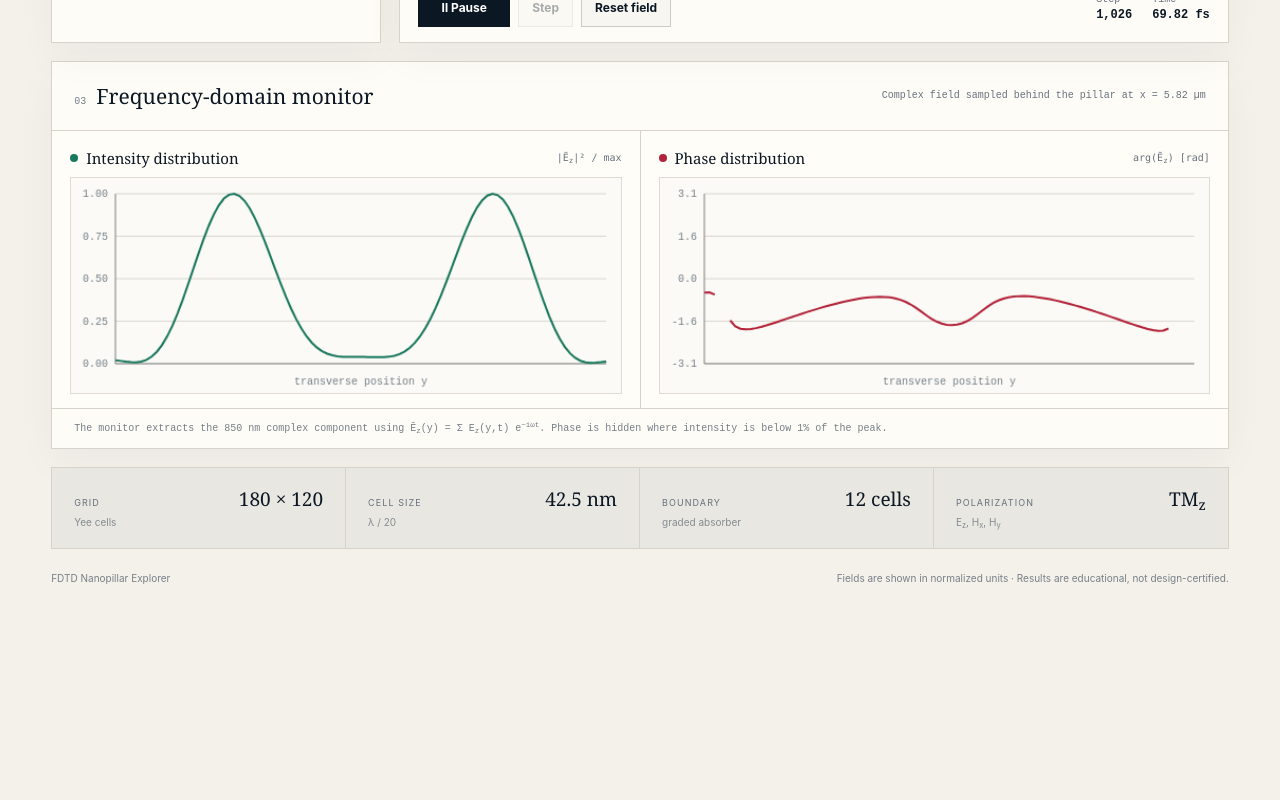
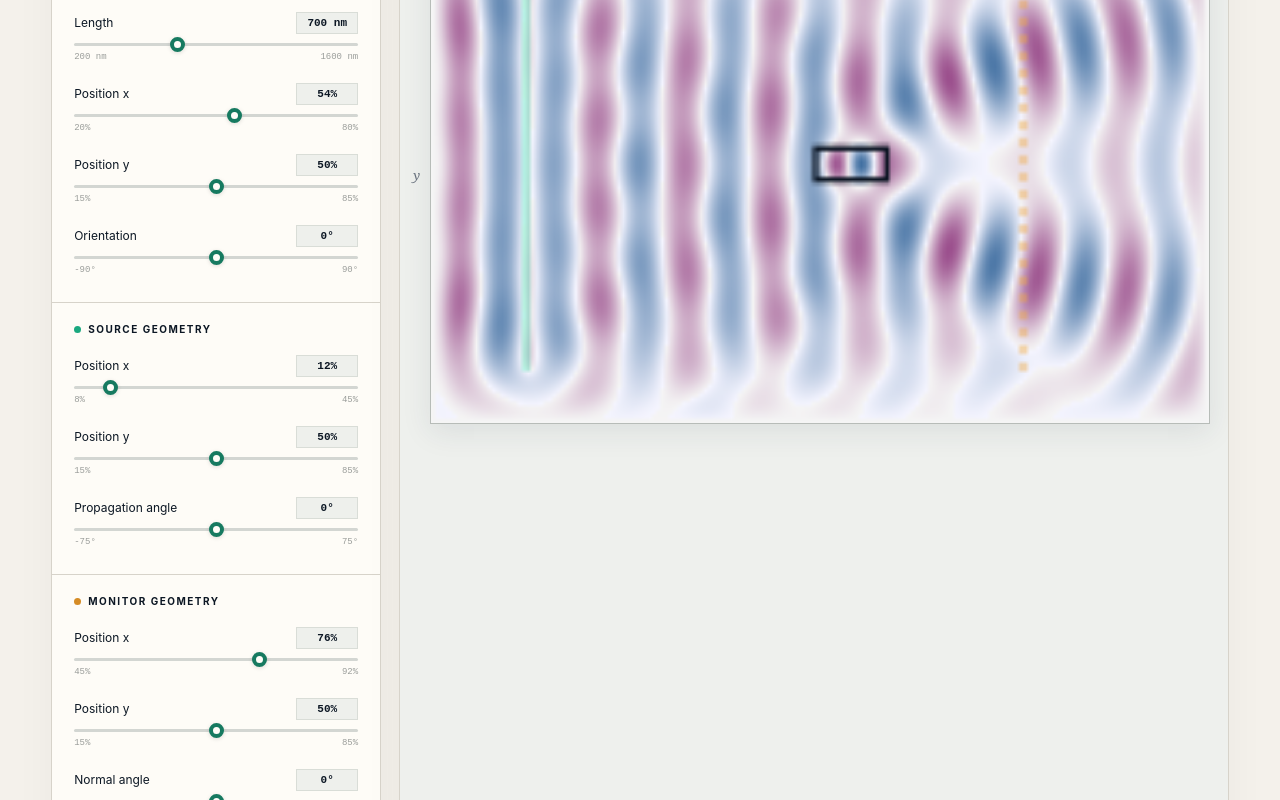
Before and after one commit to Liblivity/Stephen-FDTD, a Next.js app: page / in a window 1280 px wide. Shown: the part 1000-1800 px from the top of the page. Before the commit the page ends 1622 px from the top, so only its background shows below. Built offline with nearby package versions, Linux system fonts and the light colour scheme.

Commit message:
Add configurable simulation geometry

```diff
--- a/app/globals.css
+++ b/app/globals.css
@@ -30,6 +30,7 @@ h3 em { font-weight:400;color:var(--muted); }
 .control-group { padding:19px 22px 6px; border-bottom:1px solid var(--line); }
 .control-group.last { border-bottom:0;padding-bottom:16px; }
 .group-label { color:var(--ink);margin-bottom:18px; }
+.group-label:has(.geometry-dot){display:flex;align-items:center;gap:7px}.geometry-dot{width:7px;height:7px;border-radius:50%;display:inline-block}.source-dot{background:#1aa87f}.monitor-dot{background:#d58b25}
 .control { display:block;margin:0 0 21px; }
 .control-label { display:flex;justify-content:space-between;align-items:center;font-size:12px;margin-bottom:9px; }
 .control-label output { font:600 11px ui-monospace,monospace;background:#eef0ec;border:1px solid #d9ddd7;padding:4px 7px;min-width:62px;text-align:center; }
@@ -42,8 +43,6 @@ input[type=range]::-webkit-slider-thumb { appearance:none;width:15px;height:15px
 .canvas-wrap { position:relative;background:#eef0ed;padding:18px 18px 22px 30px;flex:1;min-height:430px;display:flex;align-items:center;justify-content:center;overflow:hidden; }
 .field-canvas { width:100%;height:auto;max-height:570px;aspect-ratio:3/2;image-rendering:auto;border:1px solid #b7bcb8;background:white;box-shadow:0 8px 28px #24384b18; }
 .axis { position:absolute;font:italic 13px Georgia,serif;color:#68717d; }.axis-y{left:13px;top:50%}.axis-x{bottom:5px;left:52%}
-.source-label { position:absolute;left:9.5%;top:24px;background:#0d6d55;color:white;font:9px ui-monospace,monospace;padding:3px 5px; }
-.monitor-label { position:absolute;left:76%;top:24px;transform:translateX(-50%);background:#a76612;color:white;font:9px ui-monospace,monospace;padding:3px 5px; }
 .transport { min-height:68px;border-top:1px solid var(--line);padding:12px 18px;display:flex;align-items:center;justify-content:space-between;gap:16px; }
 .buttons { display:flex;gap:8px; }.buttons button { border:1px solid #c9ccc7;background:#f7f6f1;color:var(--ink);padding:9px 13px;font-size:12px;font-weight:650; }.buttons button:disabled{opacity:.35;cursor:not-allowed}.buttons .primary-button{background:var(--ink);border-color:var(--ink);color:white;min-width:92px}
 .readout { display:flex;gap:20px;font:10px ui-monospace,monospace;color:var(--muted); }.readout span{display:flex;flex-direction:column;gap:3px}.readout strong{font-size:12px;color:var(--ink)}
--- a/app/page.tsx
+++ b/app/page.tsx
@@ -5,8 +5,9 @@ import { useCallback, useEffect, useRef, useState } from "react";
 const NX = 180;
 const NY = 120;
 const PML = 12;
-const COURANT = 0.48;
-const MONITOR_X = Math.round(NX * 0.76);
+const CFL_SAFETY = 0.96;
+
+type Point = { x: number; y: number; index: number };
 
 type Params = {
   wavelength: number;
@@ -15,6 +16,17 @@ type Params = {
   pillarLength: number;
   amplitude: number;
   stepsPerFrame: number;
+  windowWidth: number;
+  windowHeight: number;
+  pillarX: number;
+  pillarY: number;
+  pillarAngle: number;
+  sourceX: number;
+  sourceY: number;
+  sourceAngle: number;
+  monitorX: number;
+  monitorY: number;
+  monitorAngle: number;
 };
 
 type Engine = {
@@ -30,7 +42,13 @@ type Engine = {
   step: number;
   periodSteps: number;
   dxNm: number;
-  pillar: { x1: number; x2: number; y1: number; y2: number };
+  dyNm: number;
+  dtNmC: number;
+  coefficientX: number;
+  coefficientY: number;
+  pillarPoints: Point[];
+  sourcePoints: Point[];
+  monitorPoints: Point[];
 };
 
 const defaults: Params = {
@@ -40,24 +58,74 @@ const defaults: Params = {
   pillarLength: 700,
   amplitude: 0.65,
   stepsPerFrame: 3,
+  windowWidth: 7.65,
+  windowHeight: 5.1,
+  pillarX: 54,
+  pillarY: 50,
+  pillarAngle: 0,
+  sourceX: 12,
+  sourceY: 50,
+  sourceAngle: 0,
+  monitorX: 76,
+  monitorY: 50,
+  monitorAngle: 0,
 };
+
+function buildLinePoints(
+  centerXNm: number,
+  centerYNm: number,
+  normalAngleDegrees: number,
+  widthNm: number,
+  heightNm: number,
+  dxNm: number,
+  dyNm: number,
+): Point[] {
+  const angle = (normalAngleDegrees * Math.PI) / 180;
+  const tangentX = -Math.sin(angle);
+  const tangentY = Math.cos(angle);
+  const halfSpan = Math.hypot(widthNm, heightNm) * 0.55;
+  const points: Point[] = [];
+  const seen = new Set<number>();
+  const samples = Math.max(NX, NY) * 3;
+  for (let sample = 0; sample <= samples; sample++) {
+    const distance = -halfSpan + (2 * halfSpan * sample) / samples;
+    const x = Math.round((centerXNm + tangentX * distance) / dxNm);
+    const y = Math.round((centerYNm + tangentY * distance) / dyNm);
+    if (x < PML || x >= NX - PML || y < PML || y >= NY - PML) continue;
+    const index = x + y * NX;
+    if (!seen.has(index)) {
+      points.push({ x, y, index });
+      seen.add(index);
+    }
+  }
+  return points;
+}
 
 function createEngine(params: Params): Engine {
   const size = NX * NY;
-  const dxNm = params.wavelength / 20;
+  const widthNm = params.windowWidth * 1000;
+  const heightNm = params.windowHeight * 1000;
+  const dxNm = widthNm / NX;
+  const dyNm = heightNm / NY;
+  const dtNmC = CFL_SAFETY / Math.sqrt(dxNm ** -2 + dyNm ** -2);
+  const coefficientX = dtNmC / dxNm;
+  const coefficientY = dtNmC / dyNm;
   const epsilon = new Float32Array(size).fill(1);
   const damping = new Float32Array(size).fill(1);
-  const widthCells = Math.max(1, Math.round(params.pillarWidth / dxNm));
-  const lengthCells = Math.max(1, Math.round(params.pillarLength / dxNm));
-  const x1 = Math.round(NX * 0.54 - lengthCells / 2);
-  const x2 = x1 + lengthCells;
-  const y1 = Math.round(NY / 2 - widthCells / 2);
-  const y2 = y1 + widthCells;
+  const pillarCenterX = (params.pillarX / 100) * widthNm;
+  const pillarCenterY = (params.pillarY / 100) * heightNm;
+  const pillarAngle = (params.pillarAngle * Math.PI) / 180;
+  const cosPillar = Math.cos(pillarAngle);
+  const sinPillar = Math.sin(pillarAngle);
 
   for (let y = 0; y < NY; y++) {
     for (let x = 0; x < NX; x++) {
       const i = x + y * NX;
-      if (x >= x1 && x < x2 && y >= y1 && y < y2) {
+      const relativeX = (x + 0.5) * dxNm - pillarCenterX;
+      const relativeY = (y + 0.5) * dyNm - pillarCenterY;
+      const localX = cosPillar * relativeX + sinPillar * relativeY;
+      const localY = -sinPillar * relativeX + cosPillar * relativeY;
+      if (Math.abs(localX) <= params.pillarLength / 2 && Math.abs(localY) <= params.pillarWidth / 2) {
         epsilon[i] = params.refractiveIndex ** 2;
       }
       const edge = Math.min(x, y, NX - 1 - x, NY - 1 - y);
@@ -68,6 +136,37 @@ function createEngine(params: Params): Engine {
     }
   }
 
+  const pillarPoints = [
+    [-params.pillarLength / 2, -params.pillarWidth / 2],
+    [params.pillarLength / 2, -params.pillarWidth / 2],
+    [params.pillarLength / 2, params.pillarWidth / 2],
+    [-params.pillarLength / 2, params.pillarWidth / 2],
+  ].map(([localX, localY]) => {
+    const physicalX = pillarCenterX + cosPillar * localX - sinPillar * localY;
+    const physicalY = pillarCenterY + sinPillar * localX + cosPillar * localY;
+    const x = physicalX / dxNm;
+    const y = physicalY / dyNm;
+    return { x, y, index: Math.round(x) + Math.round(y) * NX };
+  });
+  const sourcePoints = buildLinePoints(
+    (params.sourceX / 100) * widthNm,
+    (params.sourceY / 100) * heightNm,
+    params.sourceAngle,
+    widthNm,
+    heightNm,
+    dxNm,
+    dyNm,
+  );
+  const monitorPoints = buildLinePoints(
+    (params.monitorX / 100) * widthNm,
+    (params.monitorY / 100) * heightNm,
+    params.monitorAngle,
+    widthNm,
+    heightNm,
+    dxNm,
+    dyNm,
+  );
+
   return {
     ez: new Float32Array(size),
     hx: new Float32Array(size),
@@ -75,56 +174,60 @@ function createEngine(params: Params): Engine {
     epsilon,
     damping,
     image: new ImageData(NX, NY),
-    monitorRe: new Float64Array(NY),
-    monitorIm: new Float64Array(NY),
+    monitorRe: new Float64Array(monitorPoints.length),
+    monitorIm: new Float64Array(monitorPoints.length),
     monitorSamples: 0,
     step: 0,
-    periodSteps: 20 / COURANT,
+    periodSteps: params.wavelength / dtNmC,
     dxNm,
-    pillar: { x1, x2, y1, y2 },
+    dyNm,
+    dtNmC,
+    coefficientX,
+    coefficientY,
+    pillarPoints,
+    sourcePoints,
+    monitorPoints,
   };
 }
 
 function advance(engine: Engine, params: Params) {
-  const { ez, hx, hy, epsilon, damping } = engine;
+  const { ez, hx, hy, epsilon, damping, coefficientX, coefficientY } = engine;
   for (let y = 0; y < NY - 1; y++) {
     for (let x = 0; x < NX; x++) {
       const i = x + y * NX;
-      hx[i] = (hx[i] - COURANT * (ez[i + NX] - ez[i])) * damping[i];
+      hx[i] = (hx[i] - coefficientY * (ez[i + NX] - ez[i])) * damping[i];
     }
   }
   for (let y = 0; y < NY; y++) {
     for (let x = 0; x < NX - 1; x++) {
       const i = x + y * NX;
-      hy[i] = (hy[i] + COURANT * (ez[i + 1] - ez[i])) * damping[i];
+      hy[i] = (hy[i] + coefficientX * (ez[i + 1] - ez[i])) * damping[i];
     }
   }
   for (let y = 1; y < NY - 1; y++) {
     for (let x = 1; x < NX - 1; x++) {
       const i = x + y * NX;
-      const curl = hy[i] - hy[i - 1] - hx[i] + hx[i - NX];
-      ez[i] = (ez[i] + (COURANT / epsilon[i]) * curl) * damping[i];
+      const curlX = coefficientX * (hy[i] - hy[i - 1]);
+      const curlY = coefficientY * (hx[i] - hx[i - NX]);
+      ez[i] = (ez[i] + (curlX - curlY) / epsilon[i]) * damping[i];
     }
   }
 
-  const sourceX = PML + 5;
   const ramp = 1 - Math.exp(-((engine.step / (engine.periodSteps * 3)) ** 2));
   const source =
     params.amplitude * ramp * Math.sin((2 * Math.PI * engine.step) / engine.periodSteps);
-  for (let y = PML + 2; y < NY - PML - 2; y++) {
-    ez[sourceX + y * NX] += source;
-  }
+  engine.sourcePoints.forEach((point) => { ez[point.index] += source; });
 
   // Frequency-domain monitor: accumulate Ez * exp(-i omega t) after transients.
   if (engine.step > engine.periodSteps * 7) {
     const angle = (2 * Math.PI * engine.step) / engine.periodSteps;
     const cosine = Math.cos(angle);
     const sine = Math.sin(angle);
-    for (let y = PML; y < NY - PML; y++) {
-      const value = ez[MONITOR_X + y * NX];
-      engine.monitorRe[y] += value * cosine;
-      engine.monitorIm[y] -= value * sine;
-    }
+    engine.monitorPoints.forEach((point, index) => {
+      const value = ez[point.index];
+      engine.monitorRe[index] += value * cosine;
+      engine.monitorIm[index] -= value * sine;
+    });
     engine.monitorSamples += 1;
   }
   engine.step += 1;
@@ -156,23 +259,36 @@ function render(engine: Engine, canvas: HTMLCanvasElement) {
   if (!context) return;
   context.putImageData(engine.image, 0, 0);
 
-  const p = engine.pillar;
   context.strokeStyle = "#07111f";
   context.lineWidth = 1.2;
-  context.strokeRect(p.x1, NY - p.y2, p.x2 - p.x1, p.y2 - p.y1);
+  context.beginPath();
+  engine.pillarPoints.forEach((point, index) => {
+    if (index === 0) context.moveTo(point.x, NY - point.y);
+    else context.lineTo(point.x, NY - point.y);
+  });
+  context.closePath();
+  context.stroke();
   context.strokeStyle = "#5df2c2";
   context.lineWidth = 0.8;
   context.beginPath();
-  context.moveTo(PML + 5, PML + 2);
-  context.lineTo(PML + 5, NY - PML - 2);
+  const sourceStart = engine.sourcePoints[0];
+  const sourceEnd = engine.sourcePoints.at(-1);
+  if (sourceStart && sourceEnd) {
+    context.moveTo(sourceStart.x, NY - sourceStart.y);
+    context.lineTo(sourceEnd.x, NY - sourceEnd.y);
+  }
   context.stroke();
   context.save();
   context.strokeStyle = "#f2a93b";
   context.lineWidth = 0.8;
   context.setLineDash([2, 2]);
   context.beginPath();
-  context.moveTo(MONITOR_X, PML);
-  context.lineTo(MONITOR_X, NY - PML);
+  const monitorStart = engine.monitorPoints[0];
+  const monitorEnd = engine.monitorPoints.at(-1);
+  if (monitorStart && monitorEnd) {
+    context.moveTo(monitorStart.x, NY - monitorStart.y);
+    context.lineTo(monitorEnd.x, NY - monitorEnd.y);
+  }
   context.stroke();
   context.restore();
 }
@@ -217,7 +333,7 @@ function drawProfile(
   context.lineTo(width - right, height - bottom);
   context.stroke();
   context.textAlign = "center";
-  context.fillText("transverse position y", (left + width - right) / 2, height - 8);
+  context.fillText("position along monitor", (left + width - right) / 2, height - 8);
 
   if (!values.length) {
     context.fillStyle = "#8b918f";
@@ -254,9 +370,9 @@ function renderProfiles(engine: Engine, intensityCanvas: HTMLCanvasElement, phas
   const intensity: number[] = [];
   const phase: number[] = [];
   let peak = 0;
-  for (let y = PML; y < NY - PML; y++) {
-    const re = engine.monitorRe[y] / engine.monitorSamples;
-    const im = engine.monitorIm[y] / engine.monitorSamples;
+  for (let index = 0; index < engine.monitorPoints.length; index++) {
+    const re = engine.monitorRe[index] / engine.monitorSamples;
+    const im = engine.monitorIm[index] / engine.monitorSamples;
     const value = re * re + im * im;
     intensity.push(value);
     peak = Math.max(peak, value);
@@ -264,8 +380,7 @@ function renderProfiles(engine: Engine, intensityCanvas: HTMLCanvasElement, phas
   const scale = peak || 1;
   for (let index = 0; index < intensity.length; index++) {
     intensity[index] /= scale;
-    const y = index + PML;
-    phase.push(intensity[index] < 0.01 ? Number.NaN : Math.atan2(engine.monitorIm[y], engine.monitorRe[y]));
+    phase.push(intensity[index] < 0.01 ? Number.NaN : Math.atan2(engine.monitorIm[index], engine.monitorRe[index]));
   }
   drawProfile(intensityCanvas, intensity, 0, 1, "#19785e", "Collecting field samples");
   drawProfile(phaseCanvas, phase, -Math.PI, Math.PI, "#b2233a", "Collecting field samples");
@@ -371,7 +486,8 @@ export default function Home() {
   };
 
   const engine = engineRef.current;
-  const timeFs = displayStep * COURANT * engine.dxNm / 299.792458;
+  const timeFs = displayStep * engine.dtNmC / 299.792458;
+  const cellsPerWavelength = params.wavelength / Math.max(engine.dxNm, engine.dyNm);
 
   return (
     <main>
@@ -404,10 +520,30 @@ export default function Home() {
             <Slider label="Source amplitude" value={params.amplitude} min={0.1} max={1} step={0.05} unit="" onChange={(v) => changeParam("amplitude", v, false)} />
           </div>
           <div className="control-group">
+            <p className="group-label">Simulation window</p>
+            <Slider label="Window width" value={params.windowWidth} min={5} max={18} step={0.25} unit=" µm" onChange={(v) => changeParam("windowWidth", v)} />
+            <Slider label="Window height" value={params.windowHeight} min={3} max={12} step={0.25} unit=" µm" onChange={(v) => changeParam("windowHeight", v)} />
+          </div>
+          <div className="control-group">
             <p className="group-label">Nanopillar</p>
             <Slider label="Refractive index" value={params.refractiveIndex} min={1} max={4} step={0.1} unit="" onChange={(v) => changeParam("refractiveIndex", v)} />
             <Slider label="Width" value={params.pillarWidth} min={100} max={800} step={25} unit=" nm" onChange={(v) => changeParam("pillarWidth", v)} />
             <Slider label="Length" value={params.pillarLength} min={200} max={1600} step={50} unit=" nm" onChange={(v) => changeParam("pillarLength", v)} />
+            <Slider label="Position x" value={params.pillarX} min={20} max={80} step={1} unit="%" onChange={(v) => changeParam("pillarX", v)} />
+            <Slider label="Position y" value={params.pillarY} min={15} max={85} step={1} unit="%" onChange={(v) => changeParam("pillarY", v)} />
+            <Slider label="Orientation" value={params.pillarAngle} min={-90} max={90} step={5} unit="°" onChange={(v) => changeParam("pillarAngle", v)} />
+          </div>
+          <div className="control-group">
+            <p className="group-label"><span className="geometry-dot source-dot" />Source geometry</p>
+            <Slider label="Position x" value={params.sourceX} min={8} max={45} step={1} unit="%" onChange={(v) => changeParam("sourceX", v)} />
+            <Slider label="Position y" value={params.sourceY} min={15} max={85} step={1} unit="%" onChange={(v) => changeParam("sourceY", v)} />
+            <Slider label="Propagation angle" value={params.sourceAngle} min={-75} max={75} step={5} unit="°" onChange={(v) => changeParam("sourceAngle", v)} />
+          </div>
+          <div className="control-group">
+            <p className="group-label"><span className="geometry-dot monitor-dot" />Monitor geometry</p>
+            <Slider label="Position x" value={params.monitorX} min={45} max={92} step={1} unit="%" onChange={(v) => changeParam("monitorX", v)} />
+            <Slider label="Position y" value={params.monitorY} min={15} max={85} step={1} unit="%" onChange={(v) => changeParam("monitorY", v)} />
+            <Slider label="Normal angle" value={params.monitorAngle} min={-90} max={90} step={5} unit="°" onChange={(v) => changeParam("monitorAngle", v)} />
           </div>
           <div className="control-group last">
             <p className="group-label">Playback</p>
@@ -424,10 +560,15 @@ export default function Home() {
             <div className="legend"><span className="negative" /> −1 <span className="gradient" /> +1</div>
           </div>
           <div className="canvas-wrap">
-            <canvas className="field-canvas" ref={canvasRef} width={NX} height={NY} aria-label="Animated electric field simulation" />
+            <canvas
+              className="field-canvas"
+              ref={canvasRef}
+              width={NX}
+              height={NY}
+              style={{ aspectRatio: `${params.windowWidth} / ${params.windowHeight}` }}
+              aria-label="Animated electric field simulation"
+            />
             <span className="axis axis-y">y</span><span className="axis axis-x">x</span>
-            <span className="source-label">source</span>
-            <span className="monitor-label">DFT monitor</span>
           </div>
           <div className="transport">
             <div className="buttons">
@@ -443,7 +584,7 @@ export default function Home() {
       <section className="panel analysis-panel">
         <div className="analysis-head">
           <div><span className="section-number">03</span><h3>Frequency-domain monitor</h3></div>
-          <p>Complex field sampled behind the pillar at x = {(MONITOR_X * engine.dxNm / 1000).toFixed(2)} µm</p>
+          <p>Monitor center: ({params.monitorX}%, {params.monitorY}%) · normal {params.monitorAngle}°</p>
         </div>
         <div className="charts-grid">
           <article className="chart-card">
@@ -460,7 +601,7 @@ export default function Home() {
 
       <section className="metrics">
         <article><span>Grid</span><strong>{NX} × {NY}</strong><small>Yee cells</small></article>
-        <article><span>Cell size</span><strong>{engine.dxNm.toFixed(1)} nm</strong><small>λ / 20</small></article>
+        <article><span>Cell size</span><strong>{engine.dxNm.toFixed(1)} × {engine.dyNm.toFixed(1)} nm</strong><small>{cellsPerWavelength.toFixed(1)} cells / λ minimum</small></article>
         <article><span>Boundary</span><strong>{PML} cells</strong><small>graded absorber</small></article>
         <article><span>Polarization</span><strong>TM<sub>z</sub></strong><small>E<sub>z</sub>, H<sub>x</sub>, H<sub>y</sub></small></article>
       </section>
```
Also changed, not shown: 1 other file (tests, documents, lock files or other folders).
